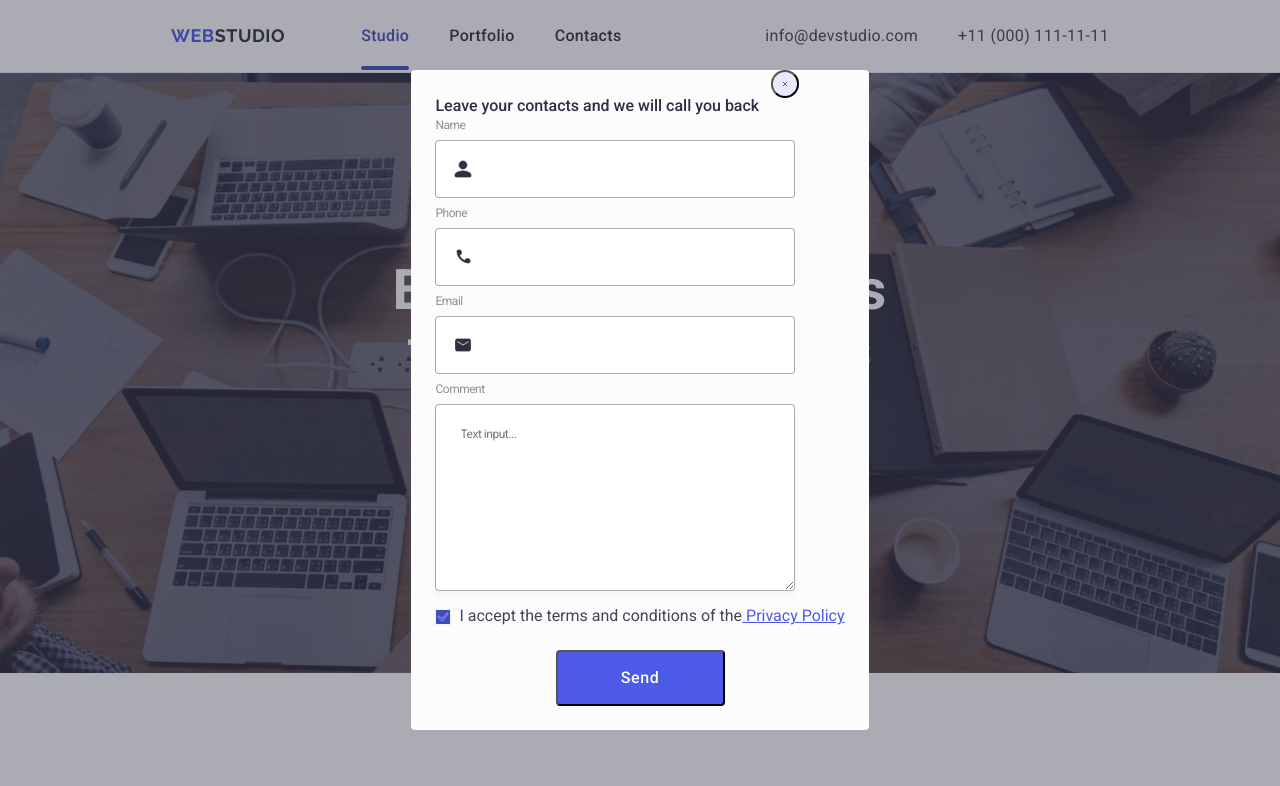
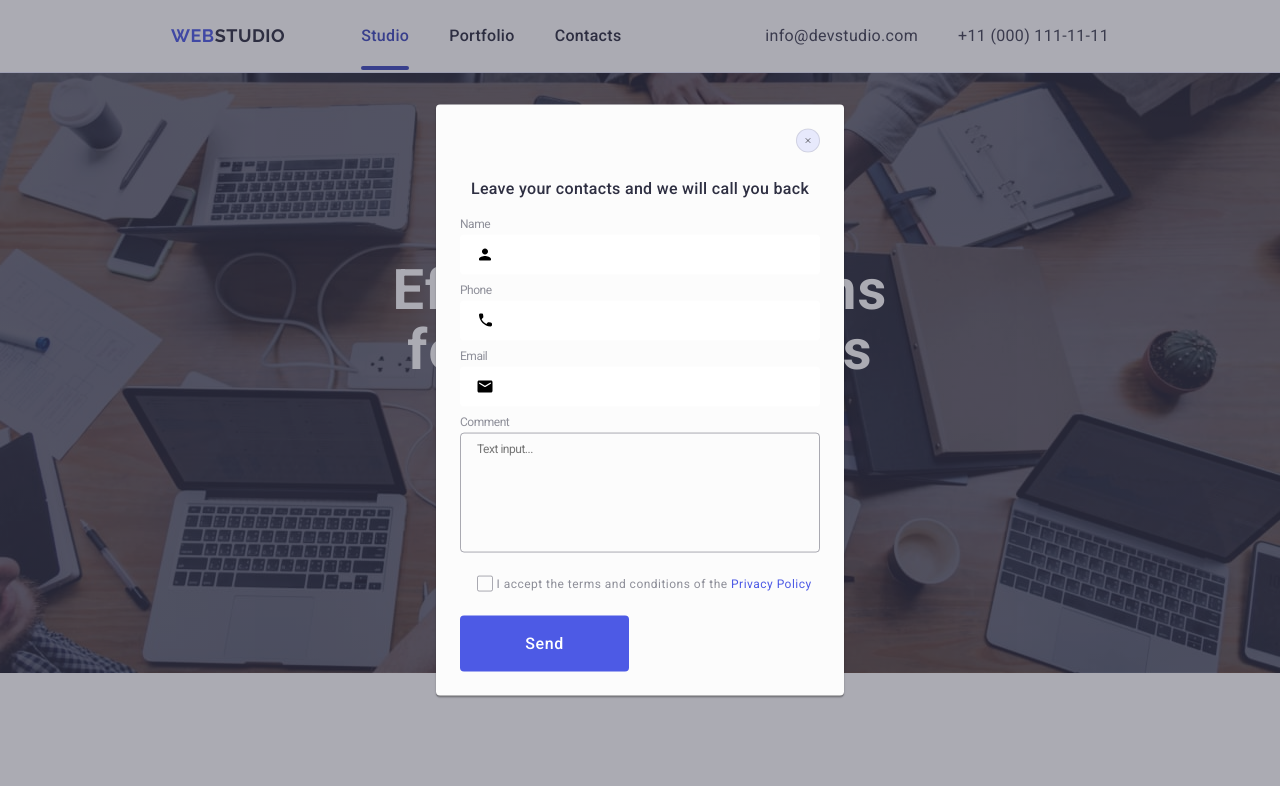
Before and after one commit to LiubovAnufriieva/goit-markup-hw-05, a plain HTML site: page index.html in a window 1280 px wide. Shown: the top 786 px of the page. Drawn offline with nearby package versions, Linux system fonts and the light colour scheme.

Commit message:
todays editing

```diff
--- a/css/styles.css
+++ b/css/styles.css
@@ -577,7 +577,6 @@ img {
     margin-bottom: 16px;
     color: var(--WHITE, #fff);
     font-size: 16px;
-    font-style: normal;
     font-weight: 500;
     line-height: 1.5;
     letter-spacing: 0.02em;
@@ -588,16 +587,17 @@ img {
     gap: 24px;
   }
   .subscribe-form-field {
+
   }
   .subscribe-form-input {
     width: 264px;
     height: 40px;
-    padding: 8px 16px;
+    padding-left: 16px;
 
     color: var(--WHITE, #fff);
     font-size: 12px;
-    line-height: 24px; /* 200% */
-    letter-spacing: 0.48px;
+    line-height: 2;
+    letter-spacing: 0.04em;
 
     outline: transparent;
     background-color: transparent;
@@ -611,21 +611,26 @@ img {
   .subscribe-form-btn {
     display: flex;
     align-items: center;
+    justify-content: center;
     gap: 16px;
     padding: 8px 24px;
 
+    min-width: 165px;
+    height: 40px;
+
     color: var(--WHITE, #fff);
 
+    font-family: "Roboto", sans-serif;
     font-size: 16px;
-    font-style: normal;
     font-weight: 500;
-    line-height: 24px; /* 150% */
-    letter-spacing: 0.64px;
-
+    line-height: 1.5;
+    letter-spacing: 0.04em;
+    border: none;
     border-radius: 4px;
-    background: var(--IRIS, #4d5ae5);
+    background-color: #4D5AE5;
   }
   .subscribe-form-icon {
+    margin-left: 16px;
   }
 
 
@@ -656,59 +661,66 @@ img {
     justify-content: center;
 
     z-index: 999;
-    width: 100vw;
-    height: 100vh;
+    width: 100%;
+    height: 100%;
     background-color: rgba(46, 47, 66, 0.4);
 
-    transition: opacity 300ms ease-in, visability 300ms ease-in;
+    transition: opacity 250ms cubic-bezier(0.4, 0, 0.2, 1), visibility 250ms cubic-bezier(0.4, 0, 0.2, 1);
     pointer-events: none;
 
   }
 
   .backdrop.is-open {
     opacity: 1;
-    visibility: visible;
+    visibility:visible;
     pointer-events: initial;
   }
 
-  .modal-form{}
+  .modal {
+    position: absolute;
+    top: 50%;
+    left: 50%;
+    transform: translate(-50%, -50%) scale(1);
+    width: 408px;
+    min-height: 584px;
+    background: var(--DAIRY, #FCFCFC);
+    box-shadow: 0px 1px 1px rgba(0, 0, 0, 0.14), 0px 1px 3px rgba(0, 0, 0, 0.12), 0px 2px 1px rgba(0, 0, 0, 0.2);;
+    border-radius: 4px;
 
-  .close-div{}
-
-  .modal {
-    position: relative;
-
-    padding: 24px;
-    border-radius: 4px;
-    background: var(--DAIRY, #FCFCFC);
+    padding: 72px 24px 24px 24px;
+    transition: transform 250ms cubic-bezier(0.4, 0, 0.2, 1);
 }
 
 .close-button:hover,
 .close-button:focus {
-    fill: var(--OCEAN, #404BBF);
+    background-color: var(--OCEAN, #404BBF);
+    border: none;
     color: #FFFFFF;
 }
 
 .close-button {
     position: absolute;
-    top: 0;
-    left: 360px;
-    padding: 8px;
+    top: 24px;
+    right: 24px;
+    padding: 0;
+    cursor: pointer;
 
     display: flex;
+    align-items: center;
+    justify-content: center;
+    width: 24px;
+    height: 24px;
 
-
+    border: 1px solid rgba(0, 0, 0, 0.1);
     border-radius: 50%;
     background-color: #E7E9FC;
 
-    stroke-width: 1px;
-    stroke: rgba(0, 0, 0, 0.10);
-
+    transition: background-color 250ms cubic-bezier(0.4, 0, 0.2, 1), border 250ms cubic-bezier(0.4, 0, 0.2, 1);
 }
 
 .close-icon {
-    width: 8px;
-    height: 8px;
+    fill: #ffffff;
+    transition: fill 250ms cubic-bezier(0.4, 0, 0.2, 1);
     stroke: currentColor;
 }
 
@@ -719,15 +731,19 @@ img {
     font-size: 16px;
     font-weight: 500;
     line-height: 1.5;
+    letter-spacing: 0.02em;
 
     color: #2E2F42;
-    margin-top: 24px;
     margin-bottom: 16px;
+  }
+
+.form-div {
+    margin-bottom: 8px;
 }
 
 .form-label {
     display: block;
-    margin-bottom: 8px;
+    margin-bottom: 4px;
     color: #8E8F99;
     font-size: 12px;
     line-height: 1.17;
@@ -738,37 +754,23 @@ img {
     color: #4D5AE5;
 }
 
-
-
-  .form-input:focus-within {
-    border-color: #4D5AE5;
+.user-div {
+    position: relative;
 }
 
-
 .form-input {
+    width: 100%;
+    height: 40px;
     border-radius: 4px;
-    border: 1px solid var(--NAVY-BLUE-modal, rgba(46, 47, 66, 0.40));
-
-    padding: 8px 326px 8px 16px;
-    margin-top: 4px;
-    margin-bottom: 8px;
-
-    display: flex;
-    max-width
-    : 360px;
-    height: 58px;
-    align-items: flex-start;
+    border: 1px solid rgba(46, 47, 66, 0.4);
+    border-color: transparent;
+    padding-left: 38px;
+    outline: transparent;
+    transition: border-color 250ms cubic-bezier(0.4, 0, 0.2, 1);
   }
 
   .form-input:focus {
-    border-radius: 13px;
-    border: 1.5px solid var(--orange, #4D5AE5);
-    box-shadow: 0px 5.445px 5.445px 0px rgba(0, 0, 0, 0.03);
-  }
-
-  .user-div {
-    position: relative;
-
+    fill: #4D5AE5;
   }
 
   .icon-input {
@@ -776,117 +778,98 @@ img {
     top: 50%;
     left: 16px;
     transform: translateY(-50%);
-
-    fill: #2E2F42;
-    stroke: #2E2F42;
-
-    transition: fill 300ms ease-in;
+    transition: fill 250ms cubic-bezier(0.4, 0, 0.2, 1);
   }
 
 .form-input:focus + .icon-input {
     fill: #4D5AE5;
 }
 
+.text-area-div {
+    margin-bottom: 16px;
+}
+
 .text-area {
-    color: var(--NAVY-BLUE-modal, rgba(46, 47, 66, 0.40));
-    box-shadow: 0px 5.445px 5.445px 0px rgba(0, 0, 0, 0.03);
+    color: rgba(46, 47, 66, 0.4);
+    border: 1px solid rgba(46, 47, 66, 0.4);
+    border-radius: 4px;
+    background-color: transparent;
     font-size: 12px;
     line-height: 1.17;
     letter-spacing: -0.04em;
-    margin-top: 8px;
+    padding: 8px 16px;
+    outline: transparent;
+    resize: none;
+    width: 100%;
+    height: 120px;
+    transition: border-color 250ms cubic-bezier(0.4, 0, 0.2, 1);
+}
 
+.text-area:focus {
+    border-color: #4D5AE5;
+}
 
-    display: flex;
-    width: 360px;
-    padding: 22px 24px 93px 24px;
-    align-items: flex-start;
-    gap: 40px;
-    border-radius: 4px;
-    border: 1px solid var(--NAVY-BLUE-modal, rgba(46, 47, 66, 0.40));
+.checkbox-div {
+    margin-bottom: 24px;
+}
+
+.checkbox-input {
+    visibility: hidden;
+}
+
+.checkbox-input:checked .checkbox-icon {
+    background-color:  #404bbf;
+    border: none;
+    fill: #F4F4FD;
 }
 
 
-  .checkbox-div {
-
-    display: flex;
-    gap: 8px;
-    align-items: center;
-    justify-content:flex-start;
-    margin-top: 16px;
-    margin-bottom: 24px;
-
-
-  }
-
-  .input-checkbox {
-    display: flex;
-
-
-    align-items: center;
-
-
-
-    position: relative;
-
-  }
-
-  .input-checkbox:focus + .checkbox-icon {
-    stroke: #F4F4FD;
-    fill: #404BBF;
-    stroke-width: 1px;
-  }
-
-  .checkbox {
-
-    width: 16px;
-    height: 16px;
-    border-radius: 6px;
-    border: 1px solid rgba(17, 17, 17, 0.14);
-  }
-
-  .checkbox-icon {
-    position: absolute;
-    stroke: #F4F4FD;
-    fill: #404BBF;
-
-    border-color: transparent;
-  }
-
-  .checkbox-text {
+.checkbox-label {
     width: 338px;
     color: var(--LIGHT-SLATE, #8E8F99);
     font-size: 12px;
-    font-weight: 400;
     line-height: 1.17;
     letter-spacing: 0.04em;
 }
 
-  .accent {
+.accent-link {
     color: var(--IRIS, #4D5AE5);
-    text-decoration-line: underline;
+
 }
 
-  .form-button {
-    display: flex;
+.checkbox-icon-span {
+    display: inline-flex;
     align-items: center;
     justify-content: center;
+    fill: transparent;
+    width: 16px;
+    height: 16px;
+    border: 1px solid rgba(46, 47, 66, 0.4);
+    border-radius: 2px;
+    transition: background-color 250ms cubic-bezier(0.4, 0, 0.2, 1), border 250ms cubic-bezier(0.4, 0, 0.2, 1), fill 250ms cubic-bezier(0.4, 0, 0.2, 1);
+}
 
+
+  .form-button {
+    display: block;
     width: 169px;
     height: 56px;
     padding: 16px 32px;
 
+
+    background-color: #4D5AE5;
+    border: none;
     border-radius: 4px;
-    background: var(--IRIS, #4D5AE5);
 
     color: var(--WHITE, #FFF);
-    text-align: center;
-    margin: 24px auto 0 auto;
+    cursor: pointer;
 
+    font-family: "Roboto", sans-serif;
     font-size: 16px;
     font-weight: 500;
     line-height: 1.5;
     letter-spacing: 0.04em;
-    transform: background-color 250ms cubic-bezier(0.4, 0, 0.2, 1);
+    transition: background-color 250ms cubic-bezier(0.4, 0, 0.2, 1);
   }
 
 .form-button:hover,
@@ -894,5 +877,4 @@ img {
     color: #FFF;
     background-color: #404BBF;
     box-shadow: 0px 4px 4px 0px rgba(0, 0, 0, 0.15);
-
 }
--- a/index.html
+++ b/index.html
@@ -459,13 +459,13 @@ for Your Business" />
               </li>
             </ul>
           </div>
+        </div>
         <!-- Footer subscribe form -->
         <div class="footer-wrapper">
           <p class="wrapper-caption">Subscribe</p>
           <form class="subscribe-form" name="subscribe">
             <label class="subscribe-form-field">
-                <input
-                  class="subscribe-form-input"
+              <input class="subscribe-form-input" name="Email"
                 type="email"
                 placeholder="E-mail" />
             </label>
@@ -477,72 +477,75 @@ for Your Business" />
             </button>
           </form>
         </div>
-
-        </div>
       </div>
     </footer>
 
     <!-- Modal window -->
     <div class="backdrop is-hidden is-open">
       <div class="modal">
-        <form class="modal-form" name="modal" novalidate autocomplete="on">
-          <div class="close-div">
         <button class="close-button" type="button" aria-label="modal close button">
-              <svg class="close-icon" width="24" height="24">
+          <svg class="close-icon" width="8" height="8">
             <use href="./images/icons.svg#icon-x-close"></use>
           </svg>
         </button>
-          </div>
-
-          <span class="form-title">Leave your contacts and we will call you back</span>
-
+        <p class="form-title">Leave your contacts and we will call you back</p>
+        <form class="modal-form" name="modal" novalidate autocomplete="on">
+          <div class="form-div">
             <label class="form-label" for="user_name">
               Name
             </label>
             <div class="user-div">
-            <input class="form-input" type="text" id="user_name" name="Name" required/>
-            <svg class="icon-name icon-input" width="24" height="24">
+              <input class="form-input" type="text" id="user_name" name="user_name" required/>
+              <svg class="icon-input" width="18" height="24">
                 <use href="./images/icons.svg#person-icon"></use>
               </svg>
             </div>
+          </div>
 
+          <div class="form-div">
             <label class="form-label" for="phone">
               Phone
             </label>
             <div class="user-div">
               <input class="form-input" id="phone" type="tel" name="phone" required/>
-              <svg class="icon-phone icon-input" width="24" height="24">
+                <svg class="icon-phone icon-input" width="18" height="24">
                   <use href="./images/icons.svg#phone-icon"></use>
                 </svg>
             </div>
+          </div>
 
+          <div class="form-div">
             <label class="form-label" for="email">
               Email
             </label>
             <div class="user-div">
               <input class="form-input" id="email" type="email" name="email" required/>
-            <svg class="icon-mail icon-input" width="24" height="24">
+              <svg class="icon-mail icon-input" width="18" height="24">
                 <use href="./images/icons.svg#email-icon"></use>
               </svg>
             </div>
+          </div>
 
-          <label class="form-label" for="comment">
+          <div class="text-area-div">
+            <label class="form-label" for="user_comment">
               Comment
             </label>
-          <textarea class="text-area" id="comment" name="Comment" rows="5" placeholder="Text input..."></textarea>
+            <div>
+              <textarea class="text-area" id="user_comment" name="user_comment" rows="5" placeholder="Text input..."></textarea>
+            </div>
+          </div>
 
           <div class="checkbox-div">
-
-            <div class="input-checkbox">
-              <input class="checkbox" id="checkbox" type="checkbox" name="checkbox" value="" />
-                <svg class="checkbox-icon" width="16" height="16">
+            <input class="checkbox-input" id="user-privacy" type="checkbox" name="user-privacy" value="true" />
+            <label class="checkbox-label" for="user-privacy">
+              <span class="checkbox-icon-span">
+                <svg class="checkbox-icon" width="10" height="8">
                   <use href="./images/icons.svg#checkbox-click2"></use>
                 </svg>
-            </div>
-            <span class="chackbox-text">
-                  I accept the terms and conditions of the<span class="accent"> Privacy Policy</span>
               </span>
-
+                I accept the terms and conditions of the
+              <a href="" class="accent-link"> Privacy Policy</a>
+            </label>
           </div>
           <button class="form-button" type="submit">Send</button>
 
```
Also changed, not shown: 1 other file. Lines whose indentation alone changed are shown as unchanged.
